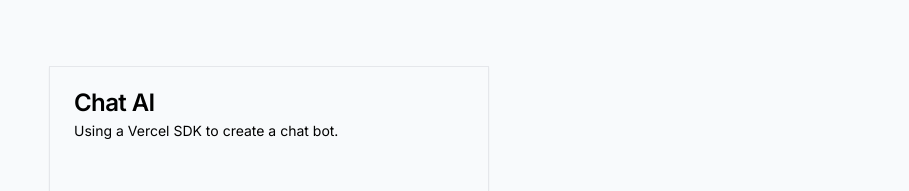
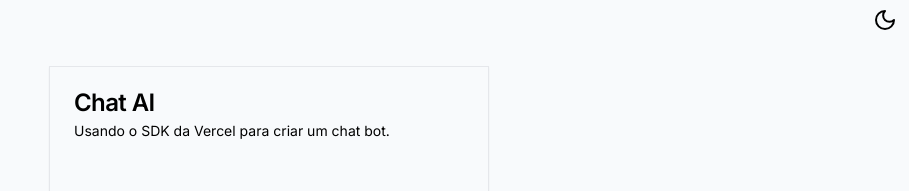
Before and after one commit to hmartiins/Chat-bot-vercel-AI, a Next.js app: page / in a window 1280 px wide. Shown: the top 191 px of the page, without its empty margins (371-1280 px from the left). Built offline with nearby package versions, Linux system fonts and the light colour scheme.

Commit message:
feat: add light and dark mode switch

```diff
--- a/package.json
+++ b/package.json
@@ -13,6 +13,7 @@
     "@radix-ui/react-avatar": "^1.0.3",
     "@radix-ui/react-scroll-area": "^1.0.4",
     "@radix-ui/react-slot": "^1.0.2",
+    "@radix-ui/react-toggle": "^1.0.3",
     "@types/node": "20.4.1",
     "@types/react": "18.2.14",
     "@types/react-dom": "18.2.6",
--- /dev/null
+++ b/src/app/context/ApplicationThemeContext.tsx
@@ -0,0 +1,53 @@
+"use client";
+
+import {
+  createContext,
+  Dispatch,
+  ReactNode,
+  SetStateAction,
+  useState,
+} from "react";
+
+interface ApplicationThemeContext {
+  isDarkMode: boolean;
+  setIsDarkMode: Dispatch<SetStateAction<boolean>>;
+
+  toggleDarkMode(): void;
+}
+
+interface ApplicationThemeProviderProps {
+  children: ReactNode;
+}
+
+export const ApplicationThemeContext = createContext(
+  {} as ApplicationThemeContext
+);
+
+export function ApplicationThemeContextProvider({
+  children,
+}: ApplicationThemeProviderProps) {
+  const [isDarkMode, setIsDarkMode] = useState(false);
+
+  function toggleDarkMode() {
+    if (isDarkMode) {
+      document.documentElement.classList.remove("dark");
+      setIsDarkMode(false);
+    } else {
+      document.documentElement.classList.add("dark");
+      setIsDarkMode(true);
+    }
+  }
+
+  return (
+    <ApplicationThemeContext.Provider
+      value={{
+        isDarkMode,
+        setIsDarkMode,
+
+        toggleDarkMode,
+      }}
+    >
+      {children}
+    </ApplicationThemeContext.Provider>
+  );
+}
--- /dev/null
+++ b/src/app/context/index.ts
@@ -0,0 +1 @@
+export * from "./ApplicationThemeContext";
--- /dev/null
+++ b/src/app/hooks/index.ts
@@ -0,0 +1 @@
+export * from "./useApplicationTheme";
--- /dev/null
+++ b/src/app/hooks/useApplicationTheme.tsx
@@ -0,0 +1,7 @@
+import { useContext } from "react";
+
+import { ApplicationThemeContext } from "../context/ApplicationThemeContext";
+
+export const useApplicationTheme = () => {
+  return useContext(ApplicationThemeContext);
+};
--- a/src/app/layout.tsx
+++ b/src/app/layout.tsx
@@ -1,6 +1,7 @@
 import "./globals.css";
 import type { Metadata } from "next";
 import { Inter } from "next/font/google";
+import { ApplicationThemeContextProvider } from "./context";
 
 const inter = Inter({ subsets: ["latin"] });
 
@@ -16,7 +17,11 @@
 }) {
   return (
     <html lang="pt-br">
-      <body className={inter.className}>{children}</body>
+      <body className={inter.className}>
+        <ApplicationThemeContextProvider>
+          {children}
+        </ApplicationThemeContextProvider>
+      </body>
     </html>
   );
 }
--- a/src/app/page.tsx
+++ b/src/app/page.tsx
@@ -1,9 +1,22 @@
-import { Chat } from "@/components/Chat";
+"use client";
+
+import { Chat, Toggle } from "@/components";
+import { useApplicationTheme } from "./hooks";
+
+import { Moon, Sun } from "lucide-react";
 
 export default function Home() {
+  const { isDarkMode, toggleDarkMode } = useApplicationTheme();
   return (
-    <div className="flex min-h-screen bg-slate-50 items-center justify-center">
+    <div className="flex min-h-screen bg-slate-50 items-center justify-center dark:bg-[#202123]">
       <Chat />
+      <Toggle
+        title="Trocar de tema"
+        className="absolute top-0 right-0 cursor-pointer"
+        onClick={() => toggleDarkMode()}
+      >
+        {isDarkMode ? <Sun className="text-white" /> : <Moon />}
+      </Toggle>
     </div>
   );
 }
--- a/src/components/Chat.tsx
+++ b/src/components/Chat.tsx
@@ -27,9 +27,9 @@
   return (
     <Card className="w-[440px]">
       <CardHeader>
-        <CardTitle>Chat AI</CardTitle>
-        <CardDescription>
-          Using a Vercel SDK to create a chat bot.
+        <CardTitle className="dark:text-white">Chat AI</CardTitle>
+        <CardDescription className="dark:text-white">
+          Usando o SDK da Vercel para criar um chat bot.
         </CardDescription>
       </CardHeader>
 
@@ -49,7 +49,9 @@
                 </Avatar>
               )}
 
-              <p className="leading-relaxed">{message.content}</p>
+              <p className="leading-relaxed dark:text-white">
+                {message.content}
+              </p>
             </div>
           ))}
         </ScrollArea>
@@ -58,6 +60,7 @@
       <CardFooter>
         <form className="w-full flex gap-2" onSubmit={handleSubmit}>
           <Input
+            className="dark:text-white"
             aria-label="Escreva algo"
             title="Escreva algo"
             placeholder="Escreva uma mensagem?"
--- a/src/components/ui/index.ts
+++ b/src/components/ui/index.ts
@@ -3,3 +3,4 @@
 export * from "./card";
 export * from "./input";
 export * from "./scroll-area";
+export * from "./toggle";
--- /dev/null
+++ b/src/components/ui/toggle.tsx
@@ -0,0 +1,45 @@
+"use client";
+
+import * as React from "react";
+import * as TogglePrimitive from "@radix-ui/react-toggle";
+import { cva, type VariantProps } from "class-variance-authority";
+
+import { cn } from "@/lib/utils";
+
+const toggleVariants = cva(
+  "inline-flex items-center justify-center rounded-md text-sm font-medium ring-offset-background transition-colors hover:bg-muted hover:text-muted-foreground focus-visible:outline-none focus-visible:ring-2 focus-visible:ring-ring focus-visible:ring-offset-2 disabled:pointer-events-none disabled:opacity-50 data-[state=on]:bg-accent data-[state=on]:text-accent-foreground",
+  {
+    variants: {
+      variant: {
+        default: "bg-transparent",
+        outline:
+          "border border-input bg-transparent hover:bg-accent hover:text-accent-foreground",
+      },
+      size: {
+        default: "h-10 px-3",
+        sm: "h-9 px-2.5",
+        lg: "h-11 px-5",
+      },
+    },
+    defaultVariants: {
+      variant: "default",
+      size: "default",
+    },
+  }
+);
+
+const Toggle = React.forwardRef<
+  React.ElementRef<typeof TogglePrimitive.Root>,
+  React.ComponentPropsWithoutRef<typeof TogglePrimitive.Root> &
+    VariantProps<typeof toggleVariants>
+>(({ className, variant, size, ...props }, ref) => (
+  <TogglePrimitive.Root
+    ref={ref}
+    className={cn(toggleVariants({ variant, size, className }))}
+    {...props}
+  />
+));
+
+Toggle.displayName = TogglePrimitive.Root.displayName;
+
+export { Toggle, toggleVariants };
--- a/tailwind.config.js
+++ b/tailwind.config.js
@@ -73,4 +73,5 @@
     },
   },
   plugins: [require("tailwindcss-animate")],
+  darkMode: 'class',
 }
```
Also changed, not shown: src/components/ui/button.tsx (+11 -11 lines), 1 other file (tests, documents, lock files or other folders).
